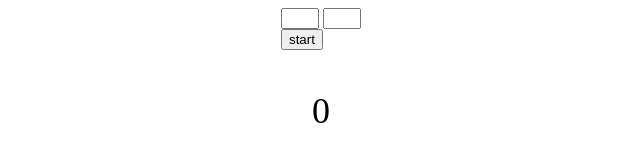
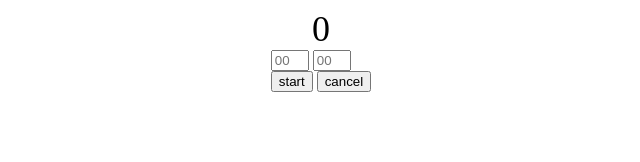
Before and after one commit to Ammar2311/stopwatch, a plain HTML site: page index.html in a window 1280 px wide. Both pictures are taken after a click on the button "start". Shown: the whole page, without its empty margins (319-959 px from the left). Drawn offline with Linux system fonts and the light colour scheme.

Commit message:
add cancel button and edit some vars names

```diff
--- a/index.html
+++ b/index.html
@@ -14,7 +14,7 @@
 
          }
 
-          #stopWatch{
+          #sec{
             margin-top:40px;
             font-size:36px;
             /* margin: 0 auto; */
@@ -29,17 +29,19 @@
     </style>
 </head>
 <body>
+    <div class="view">
+        <span id="min"></span>
+        <span id="sec"></span>
+    </div>
+    <div>
+      <form>
+        <input id="hour" type="number" placeholder="00">
+        <input id="minute" type="number" placeholder="00">
+      </form>
+      <button id="btn">start</button>
+      <button id="btnStop">cancel</button>
+    </div>
 
-
-    <div>
-     <form>
-      <input id="hour" type="number">
-      <input id="minute" type="number">
-    </form>
-     <button id="btn">start</button>
-    </div>
-    <div id="stopWatch"></div>
-    <div id="min"></div>
 
 
     <script src="script.js"></script>
--- a/script.js
+++ b/script.js
@@ -1,4 +1,3 @@
-
 
 
 
@@ -6,31 +5,31 @@
 const start=document.getElementById("btn");  //target start downCount button
 
 
-   start.addEventListener("click",function(e){        //starting down count whan click button
+   start.addEventListener("click",function(e){        //starting down count when click button
 
 
-      const time=document.getElementById("stopWatch");            //target stopwatch
+      const sec_field=document.getElementById("sec");            //target stopwatch
       const min_field=document.getElementById("min");
 
-      let minutes=document.getElementById("minute").value;
+      let minutes=document.getElementById("minute").value;   //putting values in view box
       let hours=document.getElementById("hour").value;
 
 
-      time.innerHTML=(minutes*60)+(hours*60*60);     //converting mins and hours to sec
+      sec_field.innerHTML=(minutes*60)+(hours*60*60);     //converting mins and hours to sec
       min_field.innerHTML=minutes;
       //get value from field and put in inner stopwatch
 
       const myinterval=setInterval(downCountSec,1000);
       //every sec call downCountSec function
       const myinterval2 =setInterval(downCountMin,60000);
-      //every min call downCountMin function
+      //every minute call downCountMin function
 
       function downCountSec(){
-         if(time.innerHTML==="0"){        //stop when you got 0
+         if(sec_field.innerHTML==="0"){        //stop when you got 0
             clearInterval(myinterval);
          }
         else
-          time.innerHTML-=1;          //still decrease until 0
+        sec_field.innerHTML-=1;          //still decrease until 0
         }
 
         function downCountMin(){
@@ -41,5 +40,32 @@ const start=document.getElementById("btn");  //target start downCount button
           min_field.innerHTML-=1;          //still decrease until 0
         }
 
+
+        const stop=document.getElementById("btnStop");    //target cancel downCount buttosn
+
+        stop.addEventListener("click",function(e){
+
+           clearInterval(myinterval);
+           clearInterval(myinterval2);
+
+           sec_field.innerHTML="00";
+           min_field.innerHTML="00";
+
+        });
+
+
+
    }
-);
+ );
+
+
+   // const stop=document.getElementById("btnStop");    //target cancel downCount buttosn
+
+
+   // stop.addEventListener("click",function(e){
+
+
+   //    clearInterval(myinterval);
+
+
+   // });
```
